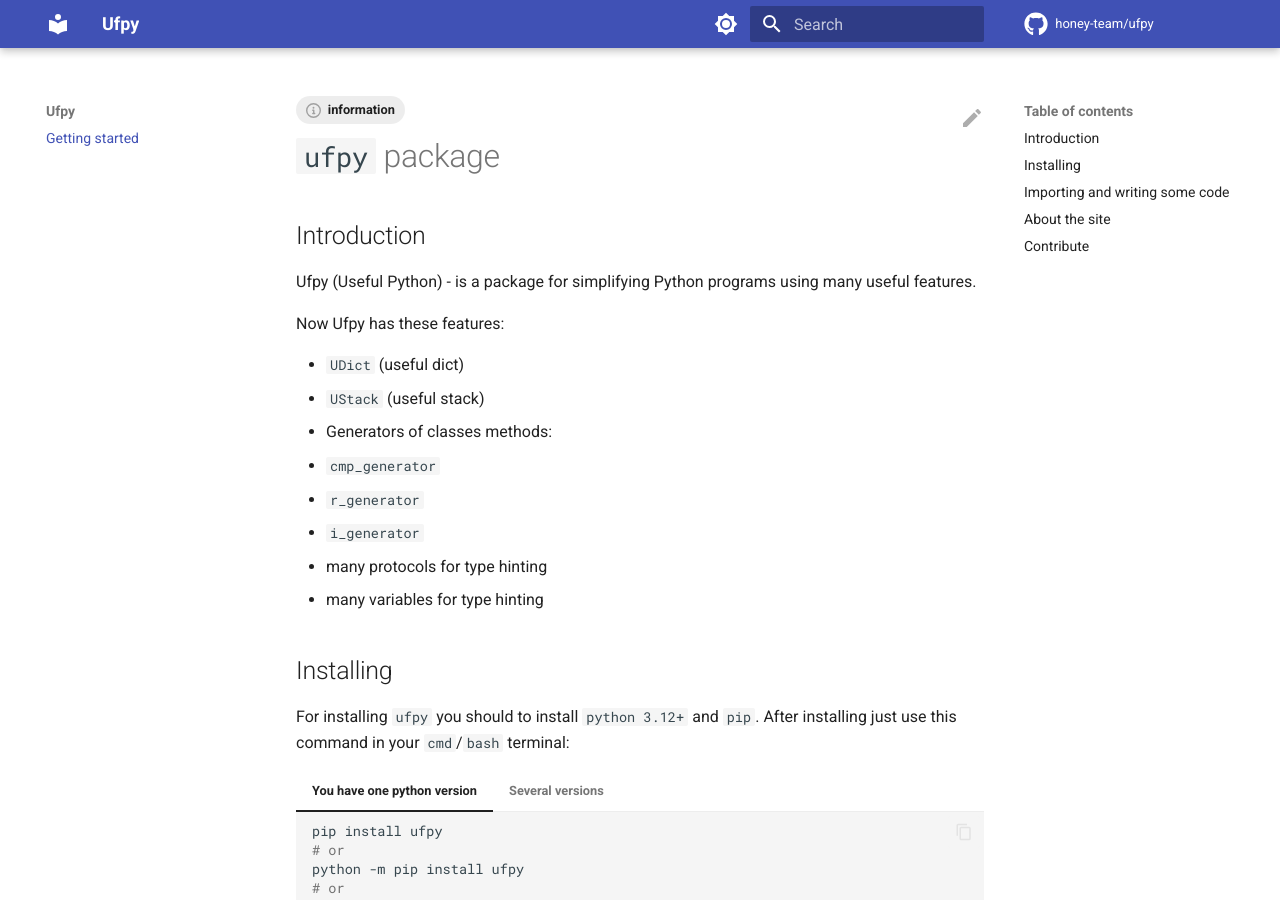
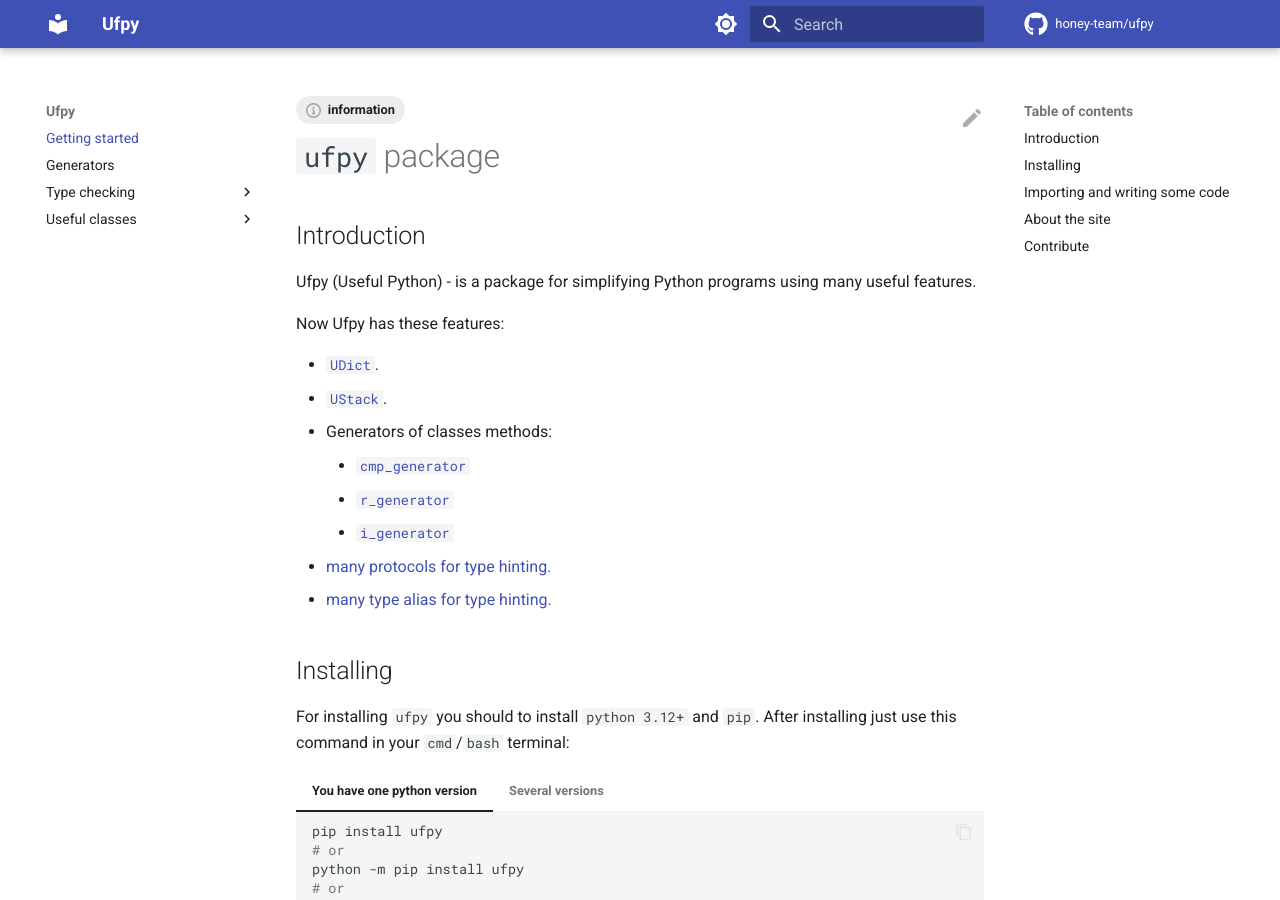
Before and after one commit to honey-team/ufpy, an MkDocs documentation site: the page built from docs/index.md, in a window 1280 px wide and 900 px high. Built offline with MkDocs 1.6.1 and Material for MkDocs 9.7.7, drawn with Linux system fonts in a browser that asks for light colours; comment, search, counter and statistics services are not loaded.

Commit message:
Final index.md!

```diff
--- a/docs/index.md
+++ b/docs/index.md
@@ -13,14 +13,14 @@ Ufpy (Useful Python) - is a package for simplifying Python programs using many u
 
 Now Ufpy has these features:
 
-- `UDict` (useful dict)
-- `UStack` (useful stack)
+- [`UDict`](useful_classes/udict.md "Useful dict.").
+- [`UStack`](useful_classes/ustack.md "Useful stack.").
 - Generators of classes methods:
-  - `cmp_generator`
-  - `r_generator`
-  - `i_generator`
-- many protocols for type hinting
-- many variables for type hinting
+    - [`cmp_generator`](generators.md "Compare generator. In latest python version were deleted __cmp__ method. With this generator you can use __cmp__ in your class")
+    - [`r_generator`](generators.md "Reverse generator. Generating __r...__ methods for math operations")
+    - [`i_generator`](generators.md "I methods generator. Generating __i...__ method for math operations")
+- [many protocols for type hinting.](type_checking/protocols.md)
+- [many type alias for type hinting.](type_checking/type_alias.md)
 
 ## Installing
 
@@ -66,5 +66,3 @@ left and go to `ufpy` repository more right.
 You can also contribute to `ufpy` package or `ufpy` docs site. Just go to `ufpy` repository using
 button in right-top of page. For contributing to site you can use `Edit this page` button
 (pencil icon in top of every page).
-
-<!-- md:version 4.6.3 -->
--- a/mkdocs.yml
+++ b/mkdocs.yml
@@ -39,6 +39,7 @@ extra:
     type check: typec
     information: info
     useful class: useful
+    useful feature: useful
 
 plugins:
   - search
```
Also changed, not shown: docs/generators.md (added, +8 -0 lines), docs/type_checking/protocols.md (added, +8 -0 lines), docs/type_checking/type_alias.md (added, +8 -0 lines), docs/useful_classes/udict.md (added, +8 -0 lines), docs/useful_classes/ustack.md (added, +8 -0 lines).
